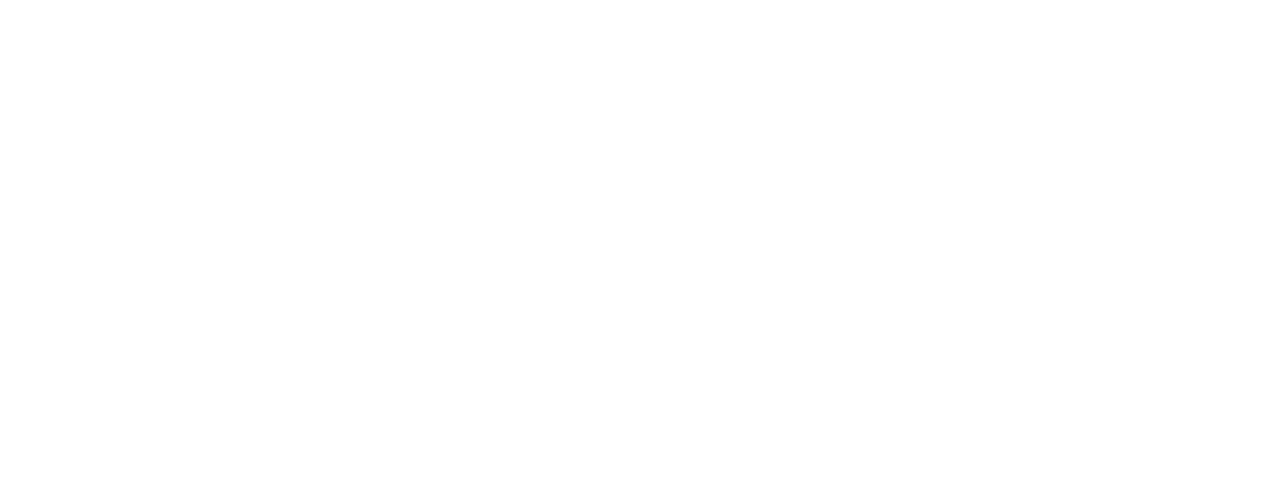
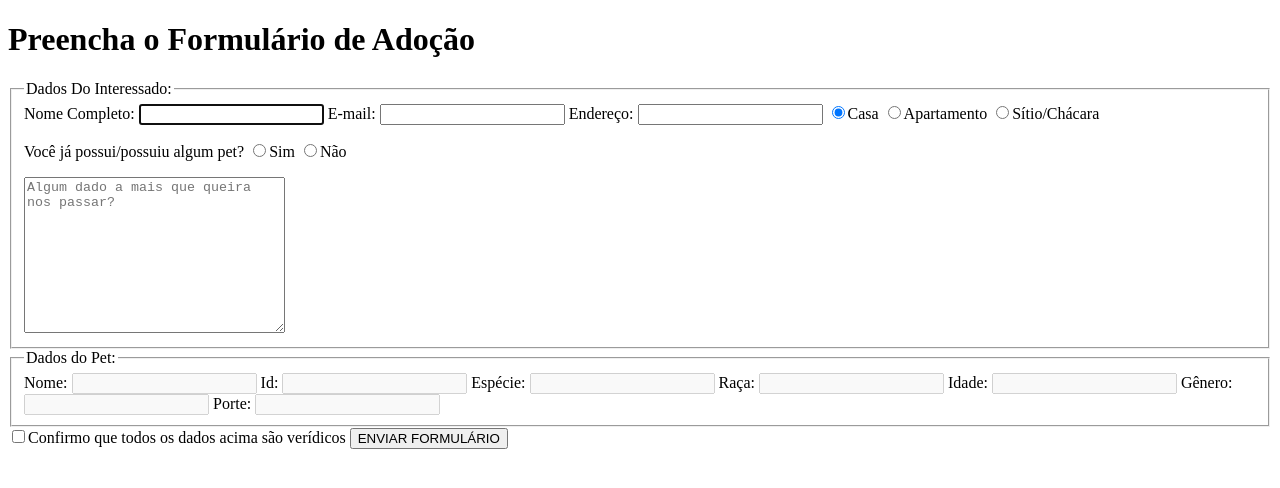
Before and after one commit to DeboraSerra/Adopt-a-pet-bonus-project-block9, a website: page forms.html in a window 1280 px wide. Drawn offline with Linux system fonts and the light colour scheme.

Commit message:
formulário: falta css

```diff
--- a/forms.html
+++ b/forms.html
@@ -9,7 +9,54 @@
 </head>
 
 <body>
+	<h1>Preencha o Formulário de Adoção</h1>
+	<form action="" method="GET">
+		<fieldset>
+			<legend>Dados Do Interessado:</legend>
+			<label for="name">Nome Completo:</label>
+			<input type="text" id="name" required autofocus>
 
+			<label for="email">E-mail:</label>
+			<input type="email" id="email" required>
+
+			<label for="endereco">Endereço:</label>
+			<input type="text" id="endereco" required>
+
+			<label for="casa">
+				<input type="radio" name="moradia" id="casa" value="Casa" checked>Casa</label>
+
+			<label for="apartamento">
+				<input type="radio" name="moradia" id="apartamento" value="Apartamento">Apartamento</label>
+
+			<label for="sitio">
+				<input type="radio" name="moradia" id="sitio" value="Sitio">Sítio/Chácara</label>
+
+			<p> Você já possui/possuiu algum pet?
+			<label for="sim">
+				<input type="radio" id="sim" name="option" required value="sim">Sim</label>
+
+			<label for="nao">
+				<input name="option" type="radio" id="nao" required value="nao">Não</label>
+			</p>
+
+			<textarea name="obs" id="" cols="30" rows="10" placeholder="Algum dado a mais que queira nos passar?"></textarea>
+		</fieldset>
+		<fieldset>
+			<legend>Dados do Pet:</legend>
+			<label for="name-pet">Nome: <input type="text" id="name-pet" disabled></label>
+			<label for="id-pet">Id: <input type="text" id="id-pet" disabled></label>
+			<label for="especie-pet">Espécie: <input type="text" id="especie-pet" disabled></label>
+			<label for="raça-pet">Raça: <input type="text" disabled id="raça-pet"></label>
+			<label for="idade-pet">Idade: <input type="text" disabled id="idade-pet"></label>
+			<label for="genero-pet">Gênero: <input disabled id="genero-pet" type="text"></label>
+			<label for="porte-pet">Porte: <input disabled id="port-pet" type="text"></label>
+		</fieldset>
+
+		<label for="confirmacao"><input type="checkbox" id="confirmacao" required>Confirmo que todos os dados acima são
+			verídicos</label>
+
+		<button type="submit">ENVIAR FORMULÁRIO</button>
+	</form>
 </body>
 
 </html>
```
Also changed, not shown: index.html (+1 -1 lines).
